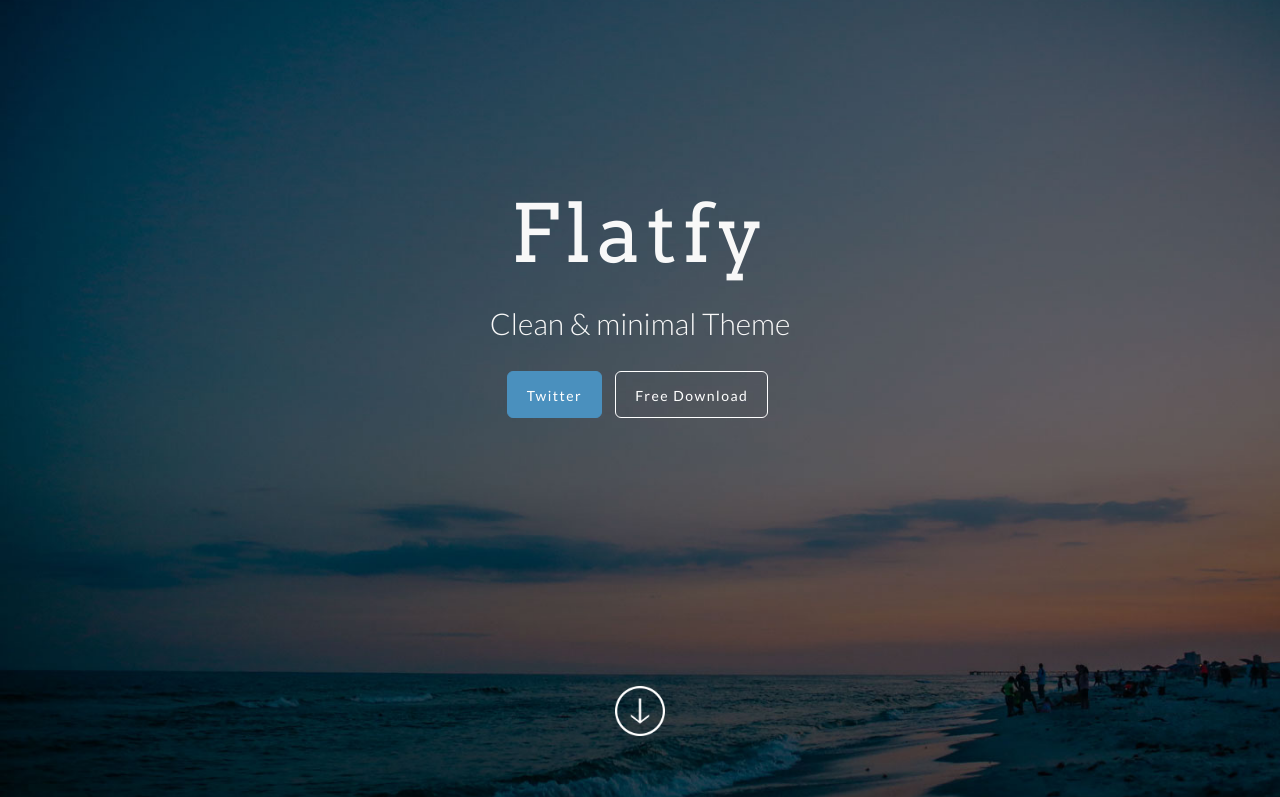
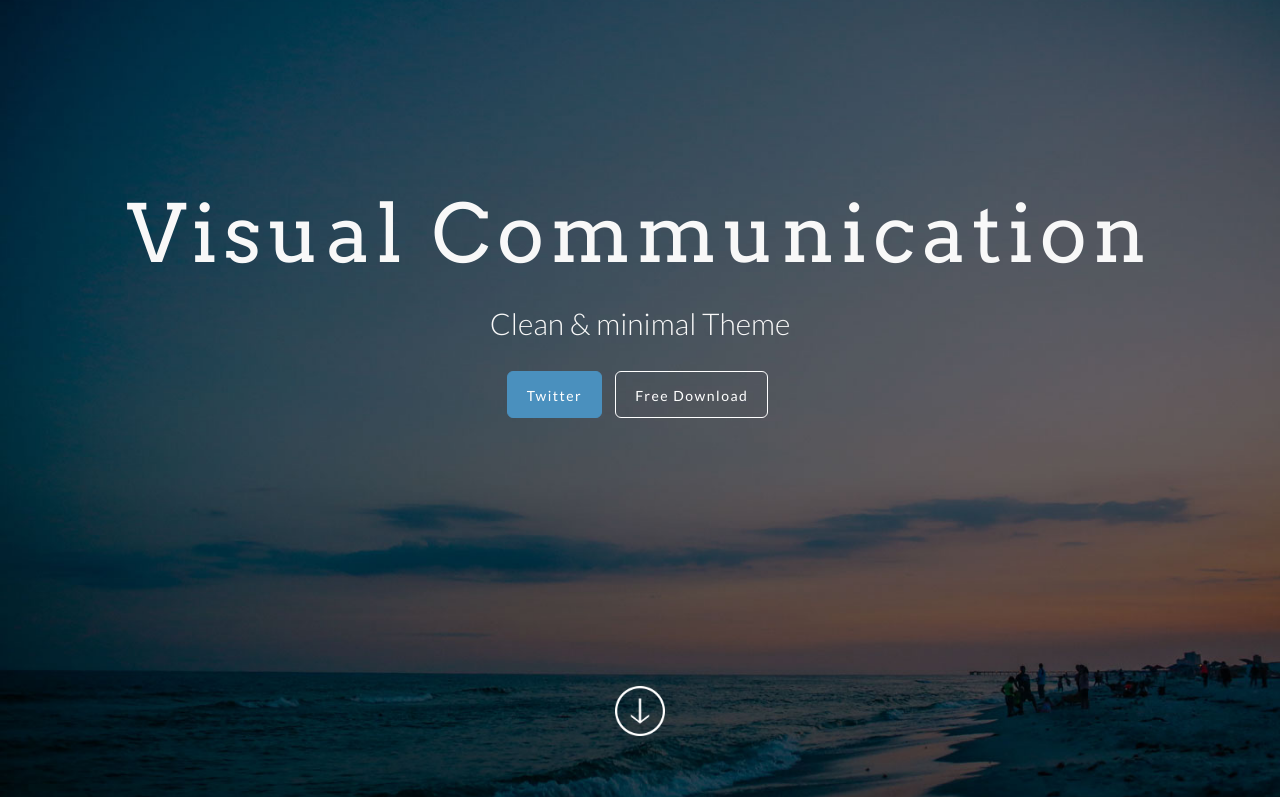
Before and after one commit to yenoooi/web3, a plain HTML site: page index.html in a window 1280 px wide. Shown: the top 797 px of the page. Drawn offline with Linux system fonts and the light colour scheme.

Commit message:
Update index.html

```diff
--- a/index.html
+++ b/index.html
@@ -58,7 +58,7 @@
 	<!-- FullScreen -->
     <div class="intro-header">
 		<div class="col-xs-12 text-center abcen1">
-			<h1 class="h1_home wow fadeIn" data-wow-delay="0.4s">Flatfy</h1>
+			<h1 class="h1_home wow fadeIn" data-wow-delay="0.4s">Visual Communication</h1>
 			<h3 class="h3_home wow fadeIn" data-wow-delay="0.6s">Clean & minimal Theme</h3>
 			<ul class="list-inline intro-social-buttons">
 				<li><a href="https://twitter.com/galantiandrea" class="btn  btn-lg mybutton_cyano wow fadeIn" data-wow-delay="0.8s"><span class="network-name">Twitter</span></a>
```
